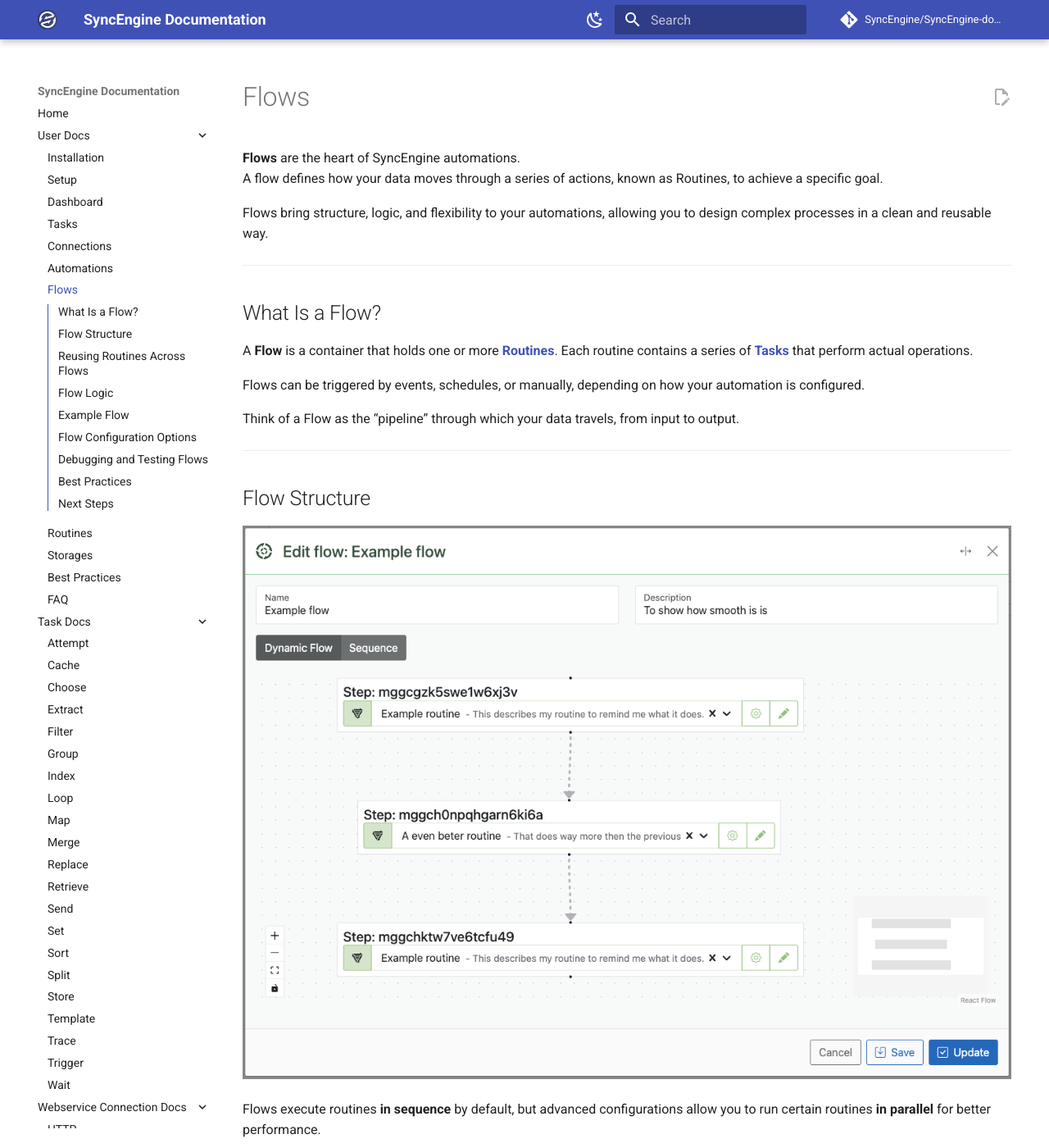
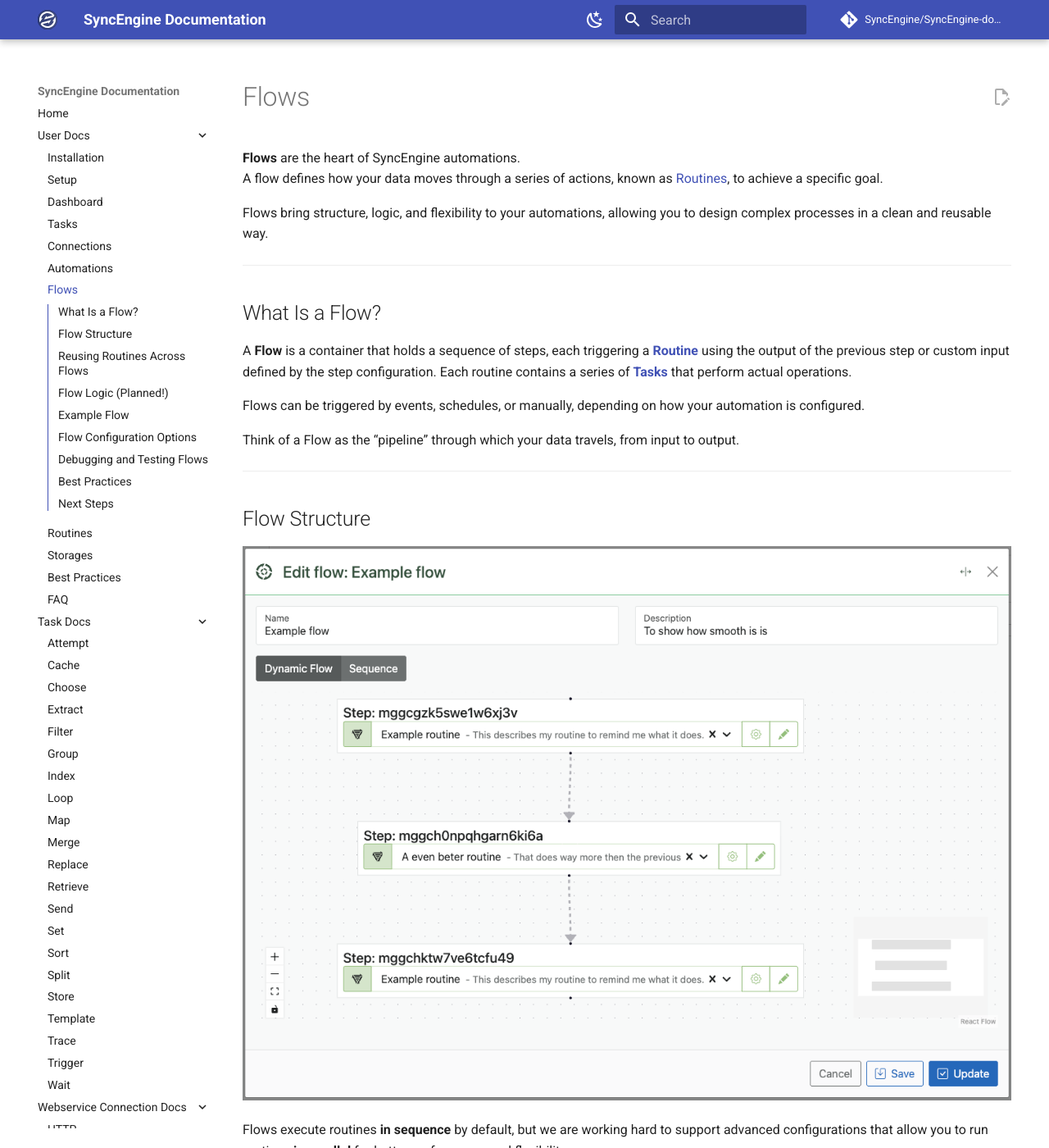
Before and after one commit to SyncEngine/docs, an MkDocs documentation site: the page built from docs/user/flows.md, in a window 1280 px wide and 1400 px high. Shown: the whole window at 82% size. Built offline with MkDocs 1.6.1 and Material for MkDocs 9.7.7, drawn with Linux system fonts in a browser that asks for light colours; comment, search, counter and statistics services are not loaded; some of the changed text lies outside the part shown.

Commit message:
Improve Flow docs and add planned notices

```diff
--- a/docs/user/flows.md
+++ b/docs/user/flows.md
@@ -1,7 +1,7 @@
 # Flows
 
 **Flows** are the heart of SyncEngine automations.
-A flow defines how your data moves through a series of actions, known as Routines, to achieve a specific goal.
+A flow defines how your data moves through a series of actions, known as [Routines](routines.md), to achieve a specific goal.
 
 Flows bring structure, logic, and flexibility to your automations, allowing you to design complex processes in a clean and reusable way.
 
@@ -9,7 +9,7 @@ Flows bring structure, logic, and flexibility to your automations, allowing you
 
 ## What Is a Flow?
 
-A **Flow** is a container that holds one or more **[Routines](routines.md)**. Each routine contains a series of **[Tasks](tasks.md)** that perform actual operations.
+A **Flow** is a container that holds a sequence of steps, each triggering a **[Routine](routines.md)** using the output of the previous step or custom input defined by the step configuration. Each routine contains a series of **[Tasks](tasks.md)** that perform actual operations.
 
 Flows can be triggered by events, schedules, or manually, depending on how your automation is configured.
 
@@ -21,7 +21,7 @@ Think of a Flow as the “pipeline” through which your data travels, from inpu
 
 ![SyncEngine Flow Example](../img/flow/flow-example.png)
 
-Flows execute routines **in sequence** by default, but advanced configurations allow you to run certain routines **in parallel** for better performance.
+Flows execute routines **in sequence** by default, but we are working hard to support advanced configurations that allow you to run routines **in parallel** for better performance and flexibility.
 
 ---
 
@@ -38,7 +38,7 @@ Example:
 
 ---
 
-## Flow Logic
+## Flow Logic _(Planned!)_
 
 Flows can include **conditional logic**, **loops**, and **branching** through tasks such as:
 
```
